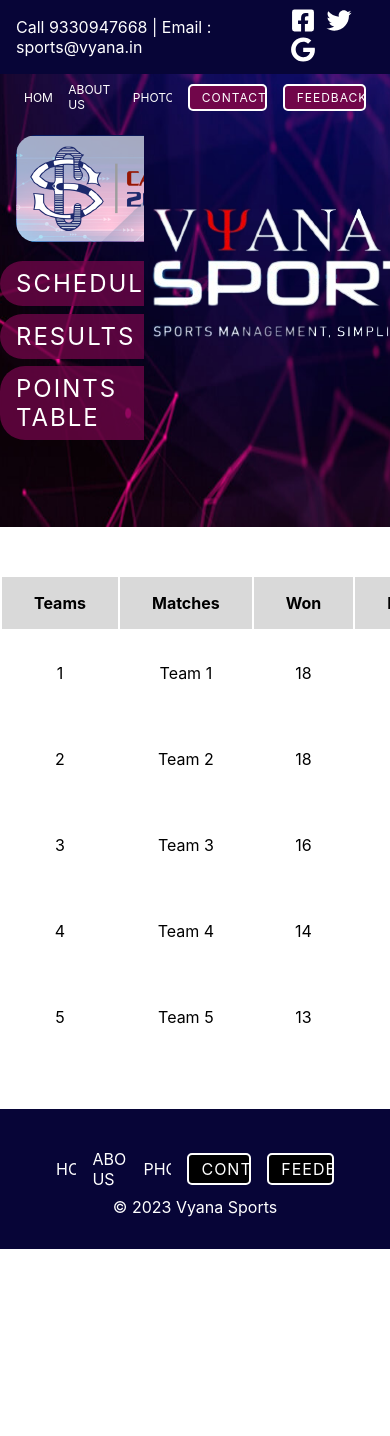
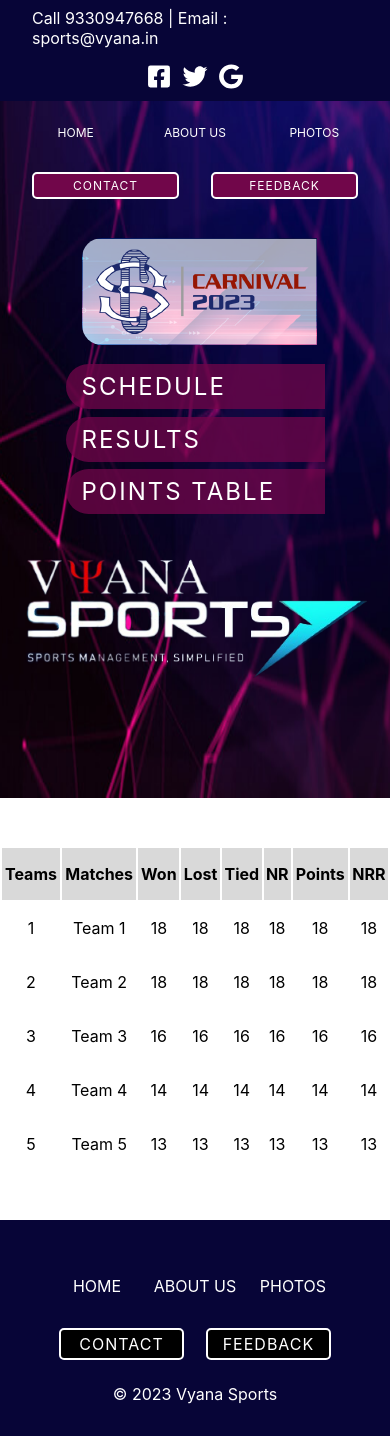
Before and after one commit to GauravRai2002/SaturdayClubCarnival, a React (Create React App) app in the folder vyana/: page /pointstable in a window 390 px wide. Before the commit the page ends 1249 px from the top, so only its background shows below. Built offline with nearby package versions, Linux system fonts and the light colour scheme.

Commit message:
second commit

```diff
--- a/vyana/src/components/AboutHome.css
+++ b/vyana/src/components/AboutHome.css
@@ -5,3 +5,9 @@
     line-height: 1.5rem;
     padding: 2rem;
 }
+
+@media only screen and (max-width:1000px) {
+    .about-info-home{
+        width: 85%;
+    }
+}
--- a/vyana/src/components/BreadCrumb.css
+++ b/vyana/src/components/BreadCrumb.css
@@ -73,3 +73,29 @@
     border-top-left-radius: 20px;
     border-bottom-left-radius: 20px;
 }
+
+
+@media only screen and (max-width:1000px) {
+    .breadcrumb-second-area{
+        flex-direction: column;
+    }
+
+    .breadcrumb-logo-area{
+        width: 90%;
+        margin: 2rem auto;
+    }
+
+    .breadcrumb-logo-area img{
+        width: 100%;
+    }
+    .breadcrumb-navigation ul{
+        justify-content: center;
+        flex-wrap: wrap;
+    }
+
+    .breadcrumb-nav-list{
+        width: 33%;
+        text-align: center;
+        margin: 1rem auto;
+    }
+}
--- a/vyana/src/components/Footer.css
+++ b/vyana/src/components/Footer.css
@@ -34,3 +34,14 @@
     align-items: flex-end;
     justify-content: center;
 }
+
+@media only screen and (max-width:1000px){
+    .footer-navigation ul{
+        flex-wrap: wrap;
+    }
+    .footer-nav-list{
+        margin: 1rem auto;
+        width: 33%;
+        text-align: center;
+    }
+}
--- a/vyana/src/components/Games.css
+++ b/vyana/src/components/Games.css
@@ -26,3 +26,13 @@
     width: 80%;
     margin: 3rem auto;
 }
+
+@media only screen and (max-width:1000px){
+    .match-data{
+        flex-direction: column;
+    }
+    .match-data td{
+        margin: 1rem auto;
+        width: 90%;
+    }
+}
--- a/vyana/src/components/ImageArea.css
+++ b/vyana/src/components/ImageArea.css
@@ -24,3 +24,10 @@
 .slick-slider{
     overflow-y: hidden;
 }
+
+@media only screen and (max-width:1000px) {
+    .img{
+        border-radius: 0px;
+        width: 100%;
+    }
+}
--- a/vyana/src/components/ImageArea.js
+++ b/vyana/src/components/ImageArea.js
@@ -7,13 +7,7 @@
 import img3 from '../assests/img3.png'
 import Slider from "react-slick";
 function ImageArea() {
-
-
-  {/* <div className='image-area-main'>
-            <img src={img1} className='img1 not-active-img'/>
-            <img src={img2} className='img2 active-img'/>
-            <img src={img3} className='img3 not-active-img'/>
-        </div> */}
+  if(window.innerWidth >= '1000px'){
       var settings = {
         dots: true,
         infinite: true,
@@ -27,6 +21,23 @@
         autoplay: true,
         autoplaySpeed: 2500
 
+      }
+  }
+  else{
+    var settings = {
+      // dots: true,
+      infinite: true,
+      speed: 1000,
+      infinite: true,
+      lazyLoad: true,
+      slidesToShow: 1,
+      centerMode: true,
+      centerPadding:0,
+      // autoplay: true
+      autoplay: true,
+      autoplaySpeed: 2500
+
+    }
   }
 
   return (
--- a/vyana/src/components/Points.css
+++ b/vyana/src/components/Points.css
@@ -0,0 +1,13 @@
+@media only screen and (max-width:1000px){
+    .table-results{
+        width: 100vw;
+        overflow-x: scroll;
+    }
+
+    .result-match-heading th{
+        padding: 1rem 0.1rem;
+    }
+    .result-match-data td{
+        padding: 1rem 0.1rem;
+    }
+}
--- a/vyana/src/components/Points.js
+++ b/vyana/src/components/Points.js
@@ -1,4 +1,5 @@
 import React from 'react'
+import './Points.css'
 
 function Points() {
   return (
--- a/vyana/src/components/UpperNav.css
+++ b/vyana/src/components/UpperNav.css
@@ -28,3 +28,13 @@
 Link{
     text-decoration: none;
   }
+
+@media only screen and (max-width:1000px){
+    .upper-nav-ul{
+        flex-direction: column;
+    }
+    .upper-nav-contact-info{
+        margin: 1rem;
+        margin-top: 0px;
+    }
+}
```
Lines whose indentation alone changed are shown as unchanged.
